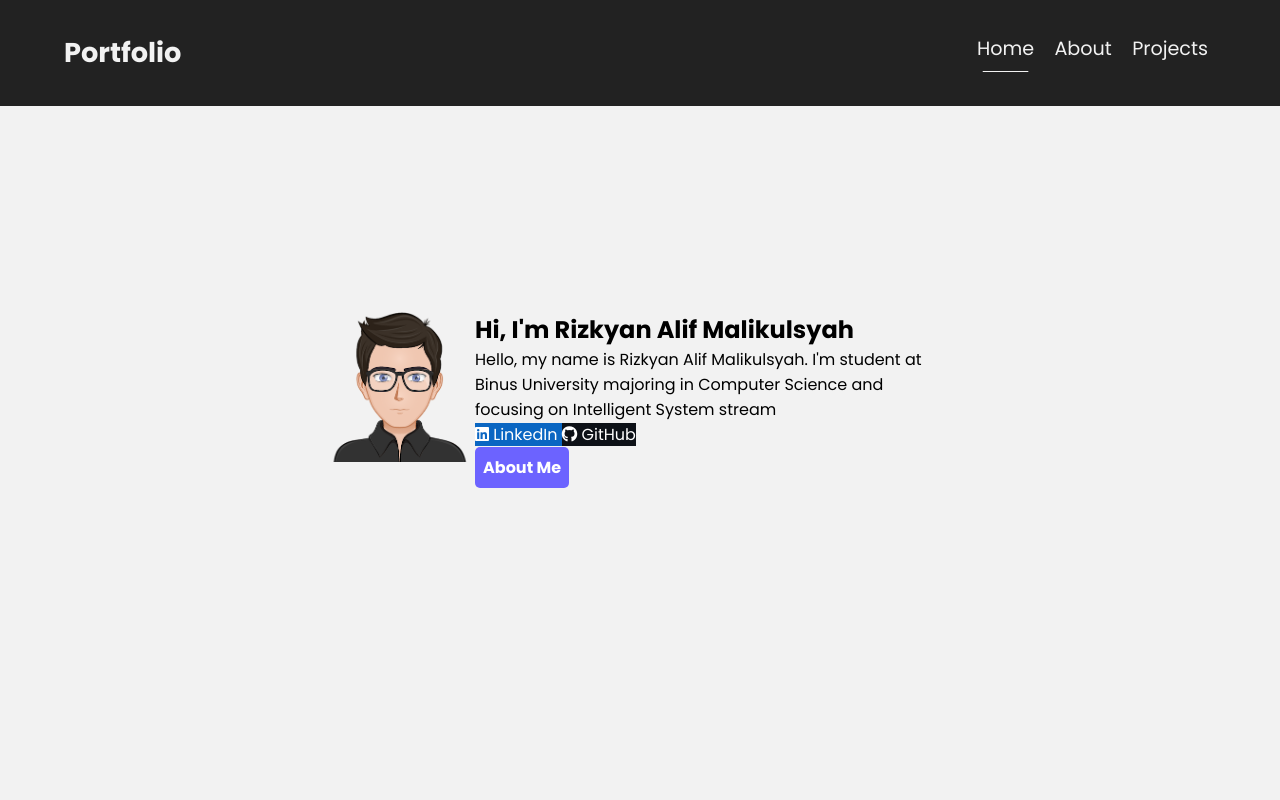
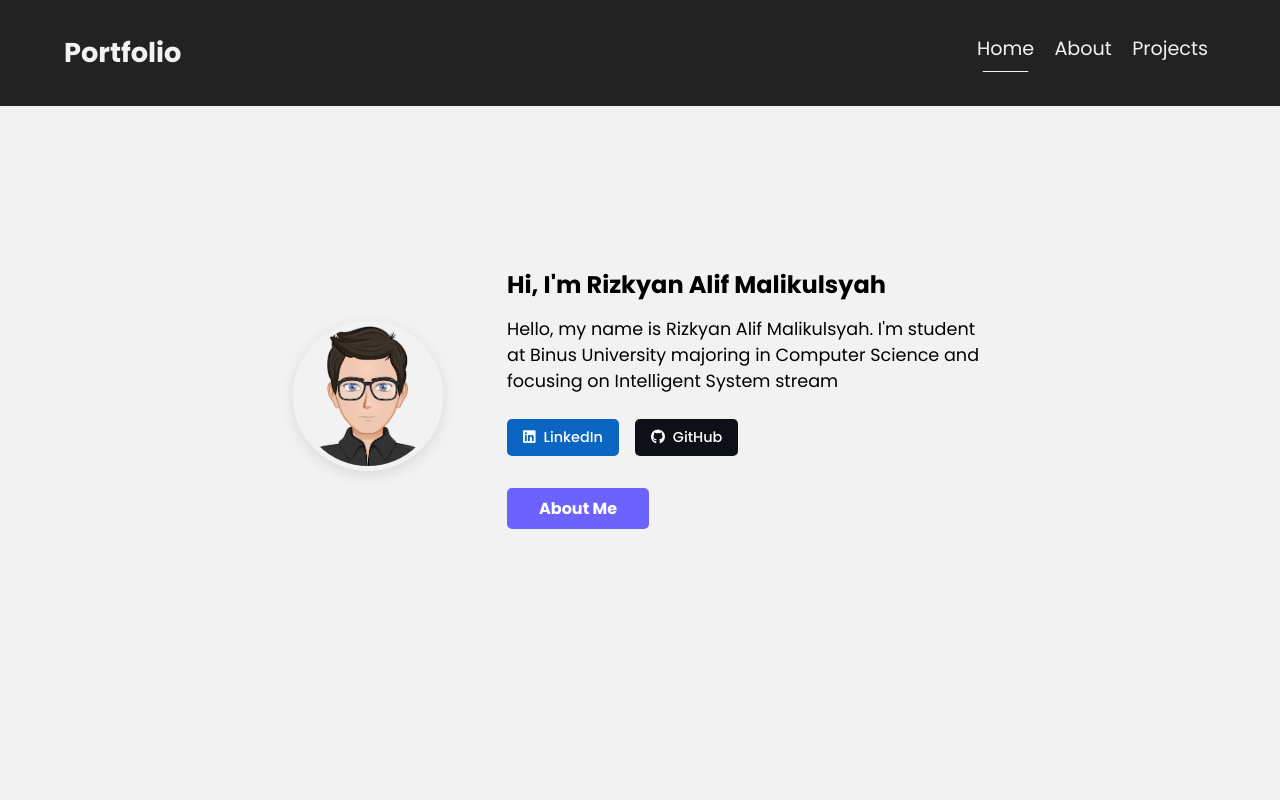
Before and after one commit to rizkyanalif/testResptempport, a plain HTML site: page index.html in a window 1280 px wide. Shown: the top 800 px of the page. Drawn offline with Linux system fonts and the light colour scheme.

Commit message:
fix finished UI

```diff
--- a/index.html
+++ b/index.html
@@ -29,27 +29,21 @@
 
         <section class="home" id="home">
             <main class="content">
-                <div>
+                <div class="home-image">
                     <img src="./asset/avatar.png" alt="My Photo" width="150">
                 </div>
-                <div>
+                <div class="home-text">
                     <h1>Hi, I'm Rizkyan Alif Malikulsyah</h1>
                     <p>Hello, my name is Rizkyan Alif Malikulsyah. I'm student at Binus University majoring in Computer Science and focusing on Intelligent System stream</p>
-                    <div class="cta">
                     <div class="social">
                         <a href="https://www.linkedin.com/" target="_blank" rel="noopener noreferrer" class='linkedin-button'>
-                                <i class="fa-brands fa-linkedin"></i>
-                                LinkedIn
+                            <i class="fa-brands fa-linkedin"></i> LinkedIn
                         </a>
                         <a href="https://www.github.com/" target="_blank" rel="noopener noreferrer" class='github-button'>
-                                <i class="fa-brands fa-github"></i>
-                                GitHub
+                            <i class="fa-brands fa-github"></i> GitHub
                         </a>
                     </div>
-                        <div class="about-cta">
                     <a href="#about" class="about-button button">About Me</a>
-                        </div>
-                    </div>
                 </div>
             </main>
         </section>
@@ -87,8 +81,8 @@
                 <div class="project-info">
                     <h3>Sentiment Analysis Project</h3>
                     <p>This is my group project in NLP to predict if a comment is positive or negative or netral</p>
-                    <a href="">View Project</a>
-                    <a href="" class="git-project">
+                    <a href="" class="view-project button">View Project</a>
+                    <a href="" class="git-project button">
                         <i class="fa-brands fa-github"></i>
                         View Source Code
                     </a>
@@ -102,8 +96,8 @@
                 <div class="project-info">
                     <h3>Sentiment Analysis Project</h3>
                     <p>This is my group project in NLP to predict if a comment is positive or negative or netral</p>
-                    <a href="">View Project</a>
-                    <a href="" class="git-project">
+                    <a href="" class="view-project button">View Project</a>
+                    <a href="" class="git-project button">
                         <i class="fa-brands fa-github"></i>
                         View Source Code
                     </a>
@@ -117,8 +111,8 @@
                 <div class="project-info">
                     <h3>Sentiment Analysis Project</h3>
                     <p>This is my group project in NLP to predict if a comment is positive or negative or netral</p>
-                    <a href="">View Project</a>
-                    <a href="" class="git-project">
+                    <a href="" class="view-project button">View Project</a>
+                    <a href="" class="git-project button">
                         <i class="fa-brands fa-github"></i>
                         View Source Code
                     </a>
--- a/style.css
+++ b/style.css
@@ -20,12 +20,26 @@ section{
     scroll-margin-top: 4rem;
 }
 
-
 body{
     font-family: 'Poppins', sans-serif;
     /* background-color: var(--white); */
     /* color: #fff; */
 }
+
+.button{
+    display: inline-block;
+    padding: 0.5rem 2rem;
+    background-color: #6c63ff;
+    color: white;
+    border-radius: 5px;
+    font-weight: bold;
+    font-size: 1rem;
+    margin-right: 1rem;
+    transition: 0.3s;
+}
+
+
+
 
 /* NAVBAR */
 
@@ -74,11 +88,13 @@ body{
     transform: scaleX(0.8);
 }
 
-
 #hamburger-menu{
     display: none;
     color: var(--white);
 }
+
+
+
 
 /* HOME */
 
@@ -90,39 +106,72 @@ body{
     background-color: var(--white);
 }
 
-.home p{
+.home .content{
+    display: flex;
+    align-items: center;
+    gap: 4rem;
+}
+
+.home .content .home-text{
+    flex: 1;
+}
+
+.home .content .home-text h1{
+    /* font-size: 3rem; */
+    line-height: 1.2;
+    margin-bottom: 1rem;
+}
+
+.home .content .home-text p{
+    font-size: 1.1rem;
+    margin-bottom: 1.6rem;
     max-width: 30rem;
 }
 
-.home .content{
+.home .content .home-text .social{
+    margin-bottom: 2rem;
     display: flex;
+    gap: 1rem;
 }
 
-.home .content .cta{
-    display: flex;
-    flex-direction: column;
+.home .content .home-text .social a{
+    display: inline-flex;
+    align-items: center;
+    gap: 0.5rem;
+    padding: 0.5rem 1rem;
+    border-radius: 5px;
+    font-size: 0.9rem;
+    font-weight: 500;
+    transition: 0.3s;
 }
 
+.home .content .home-text .social a:hover, .button:hover{
+    opacity: 0.9;
+    transform: translateY(-2px);
+}
 
-.home .content .cta .social .linkedin-button{
+.home .content .home-text .social .linkedin-button{
     background-color: var(--linkedin);
     color: #FFFFFF;
 }
-.home .content .cta .social .github-button{
+.home .content .home-text .social .github-button{
     background-color: var(--github);
     color: #FFFFFF;
 }
 
-.home .content .cta .social a{
-    /* padding: 5rem 1rem; */
-    /* margin-bottom: 0.4rem; */
-    /* margin-right: 0.6rem; */
-    /* font-size: 1rem; */
-    /* background: rgba(153, 153, 153, 0.2); */
-    /* border-radius: 5px; */
-    /* font-weight: 600; */
-    /* color: #666; */
+/* .home .content .home-image{
+    flex: 1;
+    text-align: center;
+} */
+
+.home .content .home-image img{
+    width: 150px;
+    border-radius: 50%;
+    border: 5px solid var(--white);
+    box-shadow: 0 4px 15px rgba(0, 0, 0, 0.1);
 }
+
+
 /* ABOUT */
 
 .about{
@@ -160,8 +209,8 @@ body{
 
 .about .about-skills .skills .skills-skill{
     padding: 0.5rem 1rem;
-    margin-bottom: 0.4rem;
-    margin-right: 0.6rem;
+    margin-bottom: 0.6rem;
+    margin-right: 0.8rem;
     font-size: 1rem;
     background: rgba(153, 153, 153, 0.2);
     border-radius: 5px;
@@ -172,6 +221,9 @@ body{
 .about .about-skills .projects-button{
     display: none;
 }
+
+
+
 
 /* PROJECTS */
 
@@ -222,20 +274,17 @@ body{
     line-height: 1.6;
 }
 
-.projects .content .project-info a, .button{
-    background-color: #6c63ff;
-    color: white;
-    padding: 0.5rem;
-    border-radius: 5px;
-    font-weight: bold;
-    display: inline-block;
-    margin-right: 1rem;
+.projects div .view-project{
+    padding: 0.8rem 2rem;
 }
-
 .projects div .git-project{
+    padding: 0.8rem 2rem;
     background-color: var(--github) !important;
     color: #FFFFFF !important;
 }
+
+
+
 
 /* MEDIA QUERY */
 
@@ -304,4 +353,8 @@ body{
     .navbar .navbar-nav a:hover::after{
         transform: scaleX(0.18);
     }
+
+    .home .content{
+        flex-direction: column;
+    }
 }
```
Lines whose indentation alone changed are shown as unchanged.
